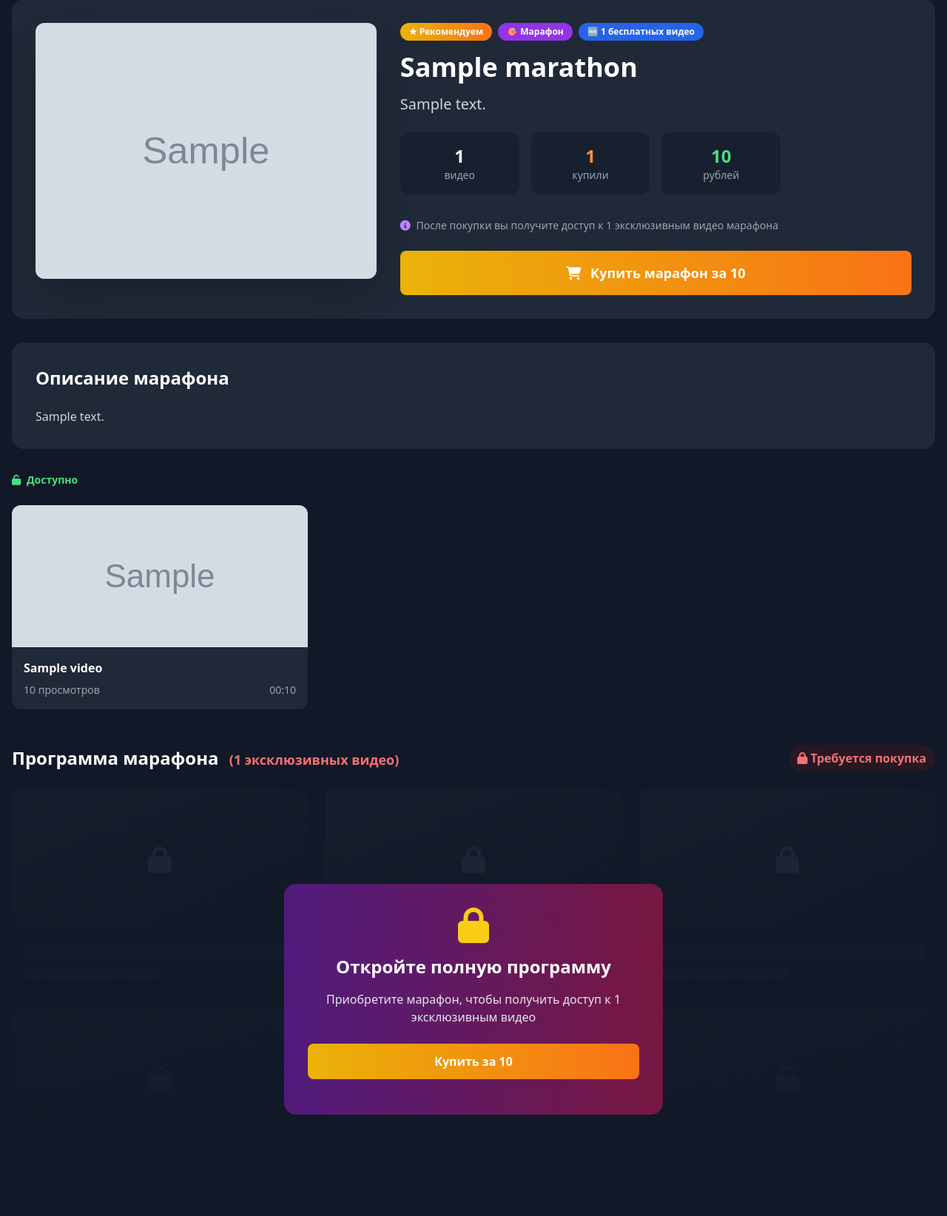
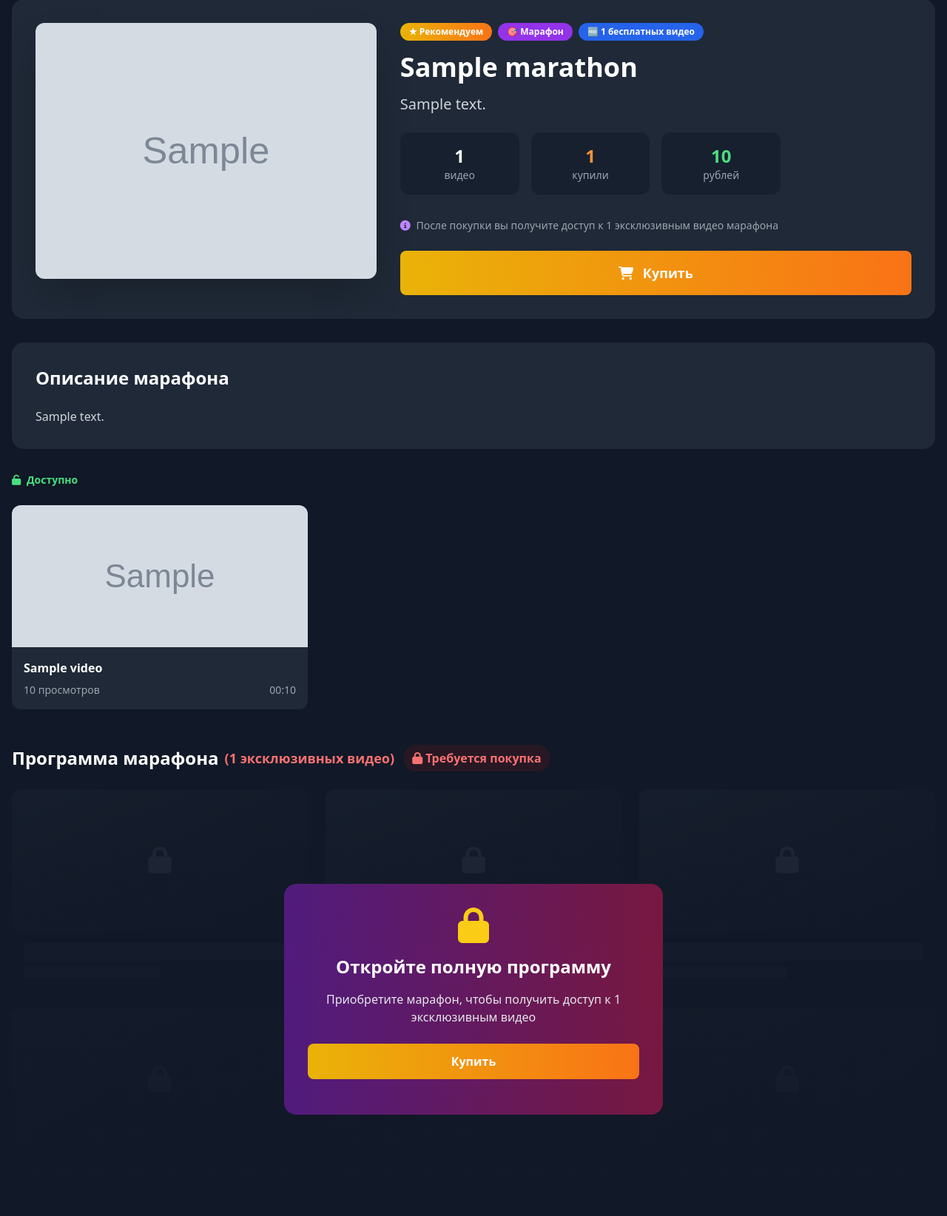
Before and after one commit to AlexeyKhaustov/fitness, a Django app: a page that uses fitness_app/core/templates/core/marathon_detail.html in a window 1280 px wide. Shown: the part 173-1817 px from the top of the page at 74% size. Run offline with Django 5.2, Linux system fonts and the light colour scheme; tables that the repository leaves empty hold one stand-in row (values such as "Sample post"); grey boxes marked "Sample" are stand-in pictures; some libraries are stand-ins or nearby versions.

Commit message:
fix:
- service_detail.html:
  - Хлебные крошки усекаются троеточием на мобильных.
  - Заголовок услуги скрыт на мобильных (только на десктопе).
  - Цена перенесена под полное описание.

- marathon_detail.html:
  - Заблокированные превью: показываем 2 элемента на мобильных/планшетах, 6 на десктопе (через hidden lg:block).
  - Бейдж статуса доступа выровнен рядом с заголовком программы с flex-wrap.

```diff
--- a/fitness_app/core/templates/core/marathon_detail.html
+++ b/fitness_app/core/templates/core/marathon_detail.html
@@ -136,7 +136,7 @@
                         <button onclick="buyMarathon('{{ marathon.slug }}')"
                                 class="w-full bg-gradient-to-r from-yellow-500 to-orange-500 hover:from-yellow-600 hover:to-orange-600 text-white font-bold py-4 px-6 rounded-lg text-lg transition-all hover:scale-105">
                             <i class="fa-solid fa-cart-shopping mr-2"></i>
-                            Купить марафон за {{ marathon.price }}
+                            Купить
                         </button>
                     {% else %}
                         <!-- Марафон куплен -->
@@ -222,21 +222,21 @@
     <!-- Эксклюзивные видео марафона -->
         <div id="marathon-videos" class="mt-12">
             <!-- Заголовок с адаптивным расположением -->
-            <div class="flex flex-col sm:flex-row sm:items-center sm:justify-between gap-3 mb-6">
-                <h2 class="text-xl md:text-2xl font-bold text-white">
+            <div class="flex flex-col sm:flex-row sm:items-center flex-wrap gap-3 mb-6">
+                <h2 class="text-xl md:text-2xl font-bold text-white flex flex-wrap items-center gap-2">
                     Программа марафона
-                    <span class="block sm:inline text-base sm:text-lg {% if has_access %}text-green-400{% else %}text-red-400{% endif %} sm:ml-2">
+                    <span class="text-base sm:text-lg {% if has_access %}text-green-400{% else %}text-red-400{% endif %}">
                         ({{ marathon_videos_count }} эксклюзивных видео)
                     </span>
                 </h2>
 
                 {% if has_access %}
-                <div class="flex items-center text-green-400 font-semibold bg-green-900/20 px-3 py-1.5 rounded-full w-fit">
+                <div class="flex items-center text-green-400 font-semibold bg-green-900/20 px-3 py-1.5 rounded-full">
                     <i class="fa-solid fa-check mr-1"></i>
                     <span>Полный доступ</span>
                 </div>
                 {% else %}
-                <div class="flex items-center text-red-400 font-semibold bg-red-900/20 px-3 py-1.5 rounded-full w-fit">
+                <div class="flex items-center text-red-400 font-semibold bg-red-900/20 px-3 py-1.5 rounded-full">
                     <i class="fa-solid fa-lock mr-1"></i>
                     <span>Требуется покупка</span>
                 </div>
@@ -293,7 +293,7 @@
             <div class="opacity-40">
                 <div class="grid grid-cols-1 md:grid-cols-2 lg:grid-cols-3 gap-6">
                     {% for i in "123456"|make_list %}
-                    <div class="bg-gray-900 rounded-xl overflow-hidden">
+                    <div class="bg-gray-900 rounded-xl overflow-hidden {% if forloop.counter > 2 %}hidden lg:block{% endif %}">
                         <div class="h-48 bg-gradient-to-br from-gray-800 to-gray-900 flex items-center justify-center">
                             <i class="fa-solid fa-lock text-4xl text-gray-700"></i>
                         </div>
@@ -317,7 +317,7 @@
 
                     <button onclick="buyMarathon('{{ marathon.slug }}')"
                             class="w-full bg-gradient-to-r from-yellow-500 to-orange-500 hover:from-yellow-600 hover:to-orange-600 text-white font-bold py-3 px-6 rounded-lg transition-all hover:scale-105 mb-4">
-                        Купить за {{ marathon.price }}
+                        Купить
                     </button>
 
                 </div>
```
Also changed, not shown: fitness_app/core/templates/core/service_detail.html (+16 -9 lines).
